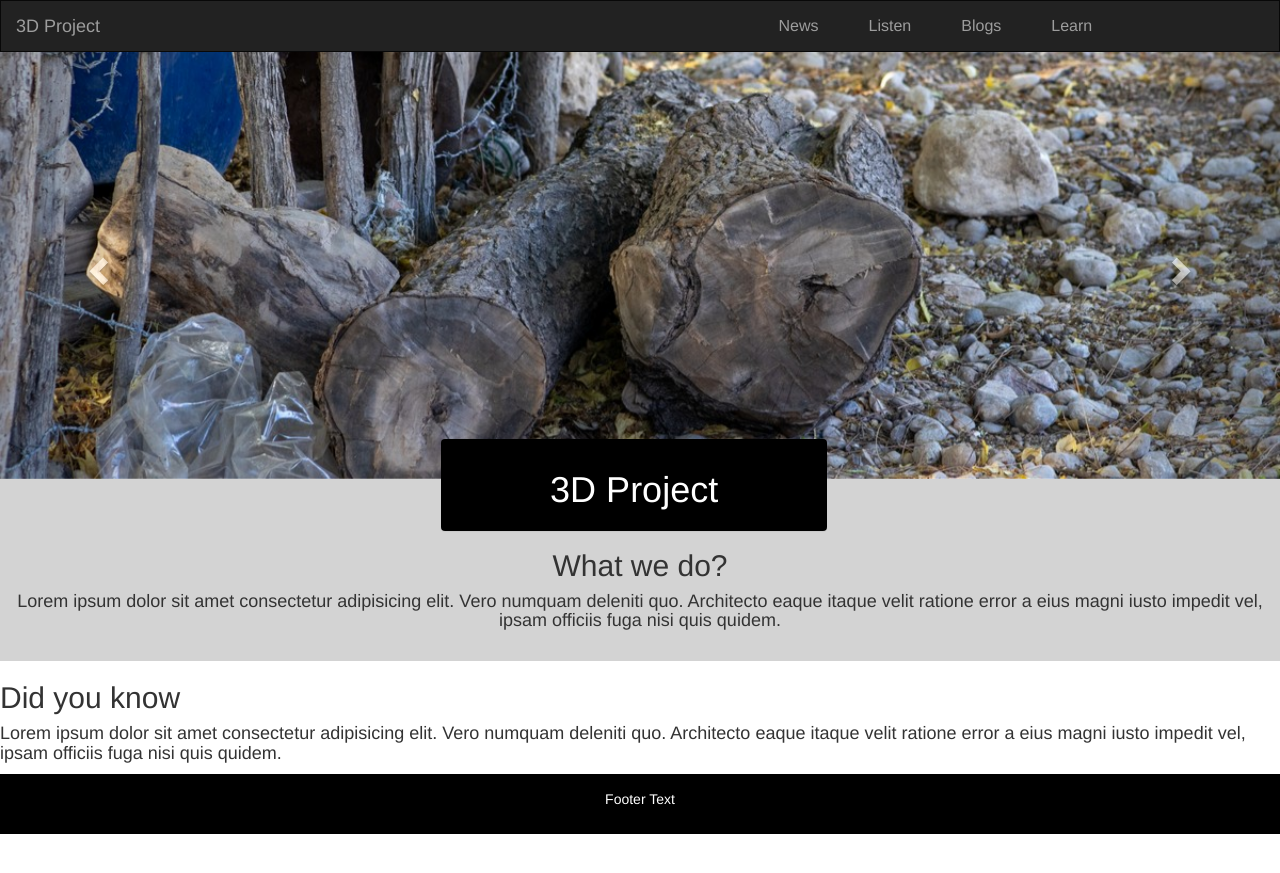
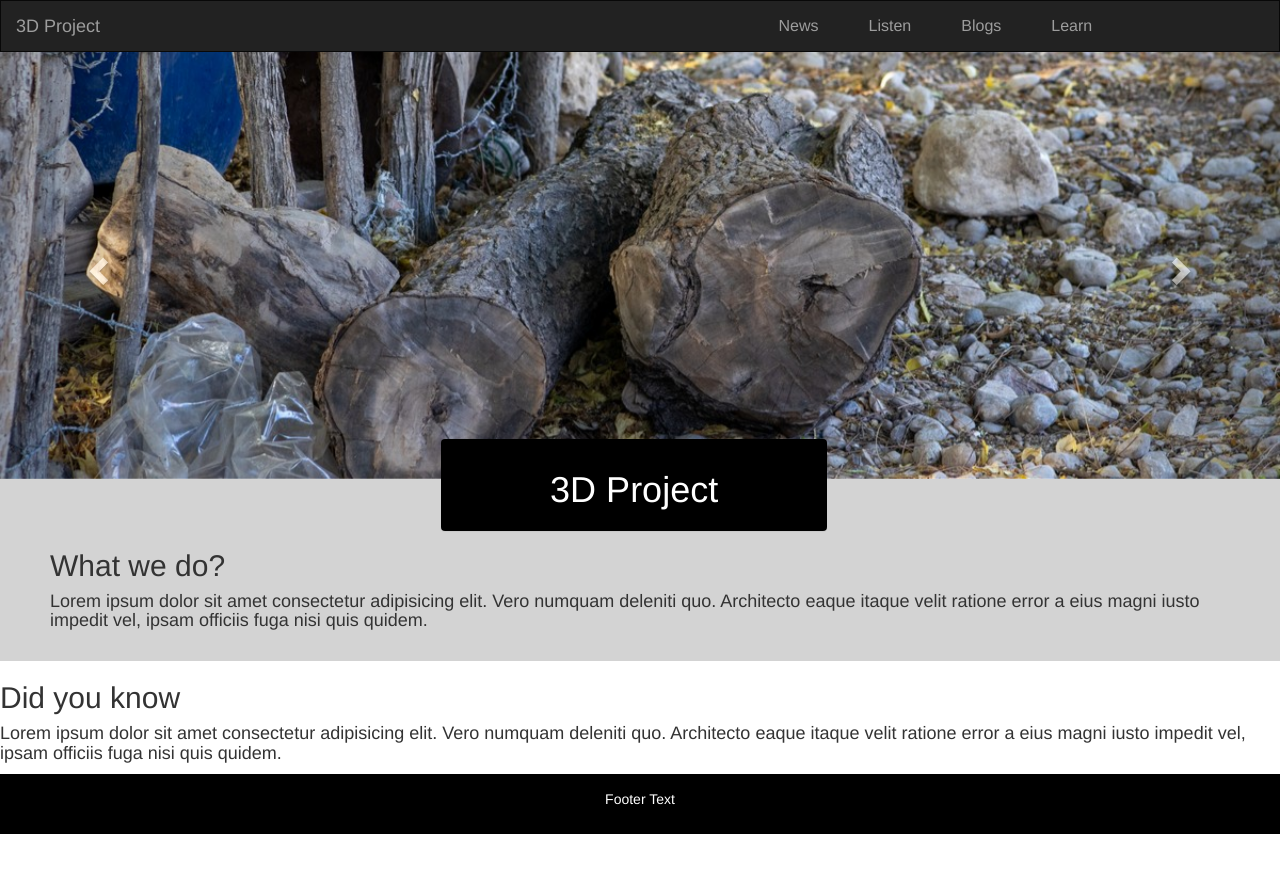
Before and after one commit to 3dproject/idah, a Jekyll site: the page built from index.html, in a window 1280 px wide. Shown: the top 873 px of the page. Built offline with Jekyll 4.4.1, drawn with Linux system fonts in a browser that asks for light colours.

Commit message:
html edit2

```diff
--- a/styles/main.css
+++ b/styles/main.css
@@ -75,8 +75,10 @@ footer {
   padding-top:50px;
 } */
 .context{
-  text-align: center;
+  /* text-align: center; */
   background-color: lightgray;
   padding-top : 50px;
   padding-bottom : 20px;
+  padding-right : 50px;
+  padding-left:  50px;
 }
```
